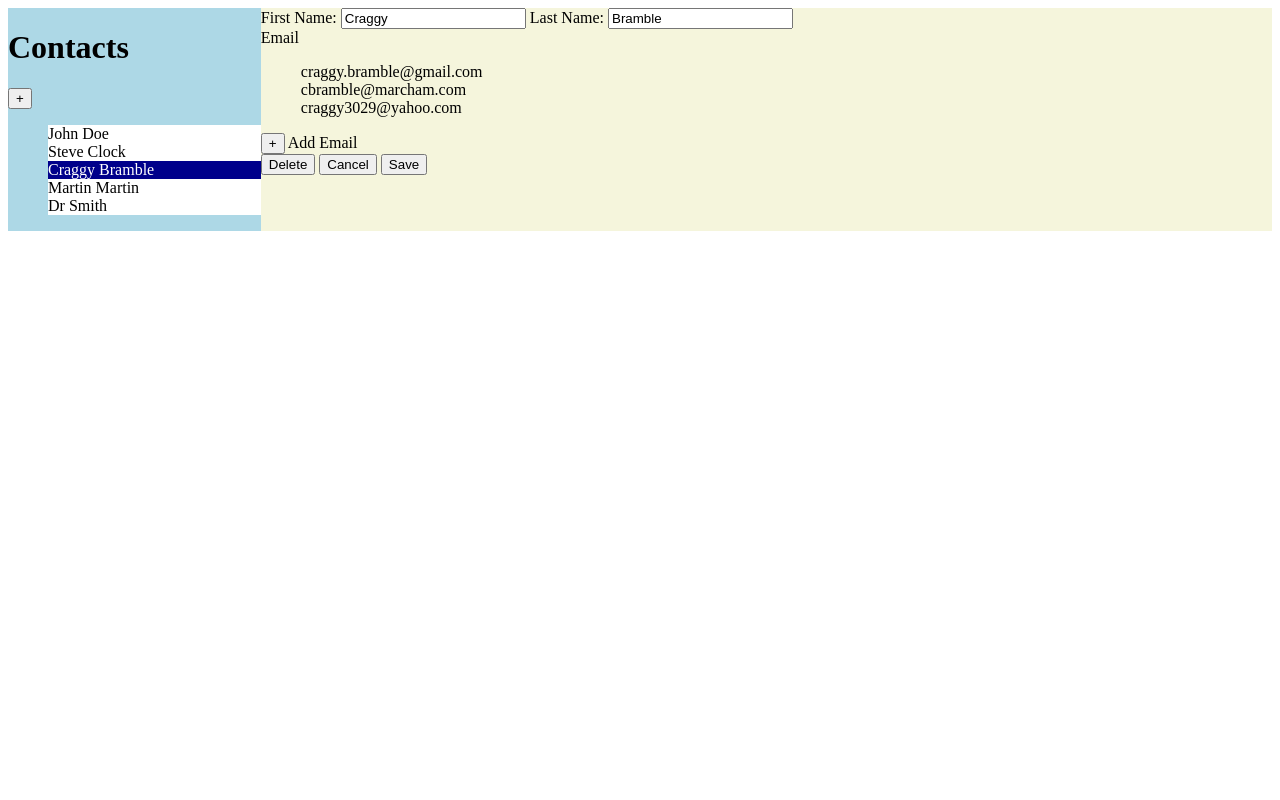
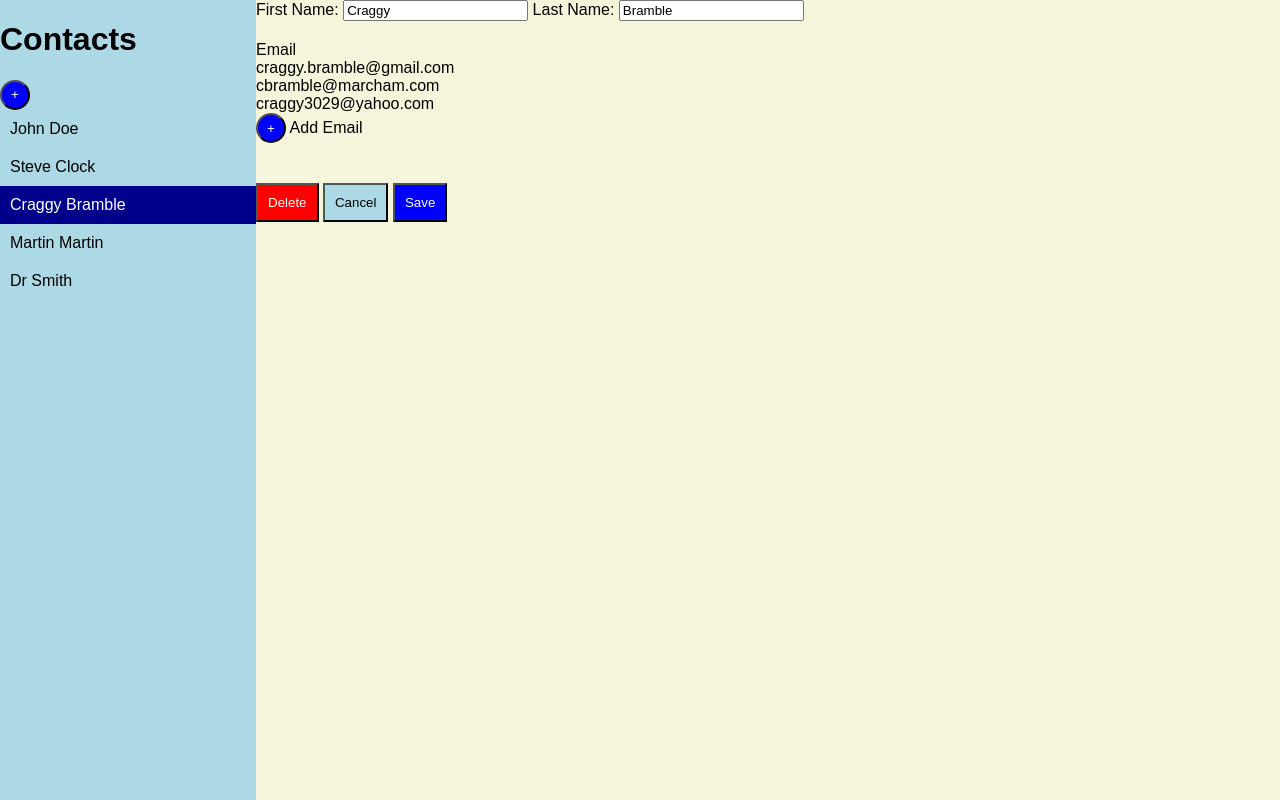
Before and after one commit to muddint/address-book, a Flask app: page / in a window 1280 px wide. Run offline with Flask 3, Linux system fonts and the light colour scheme.

Commit message:
update css to be nicer for testing

```diff
--- a/static/index.css
+++ b/static/index.css
@@ -1,6 +1,13 @@
+body{
+    margin: 0;
+    height: 100vh;
+    font-family: Arial, sans-serif;
+}
+
 .container{
     display: grid;
     grid-template-columns: 1fr 4fr;
+    height: 100%;
 }
 
 .sidebar{
@@ -11,9 +18,19 @@
     background-color: beige;
 }
 
+.contact-list{
+    padding: 0;
+    margin: 0;
+}
+
 .contact-list li{
-    background-color: white;
     list-style-type: none;
+    padding: 10px;
+    cursor: pointer;
+}
+
+.contact-list li:hover{
+    background-color: lightgray;
 }
 
 .contact-list li.selected{
@@ -21,8 +38,14 @@
     color: white
 }
 
+.emails{
+    margin-top: 20px;
+}
+
 .email-list{
     list-style-type: none;
+    padding: 0;
+    margin: 0;
 }
 
 .email-remove{
@@ -32,3 +55,43 @@
 .email-item:hover .email-remove{
     display: inline;
 }
+
+.contact-buttons{
+    margin-top: 40px;
+}
+
+.contact-buttons button{
+    padding: 10px;
+    cursor: pointer;
+}
+
+.button-delete-contact{
+    background-color: red;
+    color: white;
+}
+
+.button-cancel-contact{
+    background-color: lightblue;
+}
+
+.button-save-contact{
+    background-color: blue;
+    color: white;
+}
+
+.button-add-contact{
+    border-radius: 50%;
+    background-color: blue;
+    color: white;
+    height: 30px;
+    width: 30px;
+}
+
+
+.button-add-email{
+    border-radius: 50%;
+    background-color: blue;
+    color: white;
+    height: 30px;
+    width: 30px;
+}
--- a/templates/index.html
+++ b/templates/index.html
@@ -8,7 +8,8 @@
         <div class="container">
             <div class="sidebar">
                 <div>
-                    <h1>Contacts</h1><button>+</button>
+                    <h1>Contacts</h1>
+                    <button type="button" class="button-add-contact">+</button>
                 </div>
                 <ul class="contact-list">
                     <li>John Doe</li>
@@ -29,12 +30,12 @@
                             <li class="email-item">cbramble@marcham.com <button type="button" class="email-remove">-</button> </li>
                             <li class="email-item">craggy3029@yahoo.com <button type="button" class="email-remove">-</button> </li>
                         </ul>
-                        <button type="button">+</button> <label>Add Email</label>
+                        <button type="button" class="button-add-email">+</button> <label>Add Email</label>
                     </div>
                     <div class="contact-buttons">
-                        <button type="button">Delete</button>
-                        <button type="button">Cancel</button>
-                        <button type="button">Save</button>
+                        <button type="button" class="button-delete-contact">Delete</button>
+                        <button type="button" class="button-cancel-contact">Cancel</button>
+                        <button type="button" class="button-save-contact">Save</button>
                     </div>
                 </form>
             </div>
```
